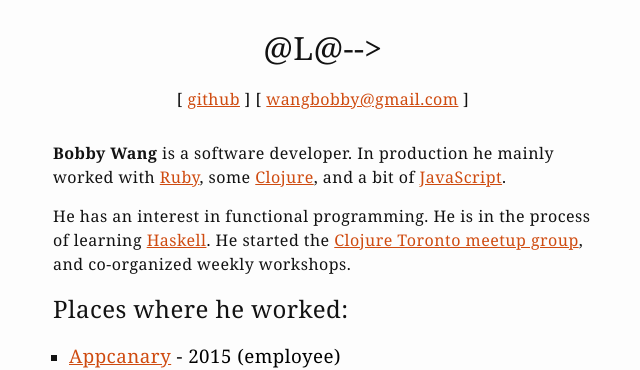
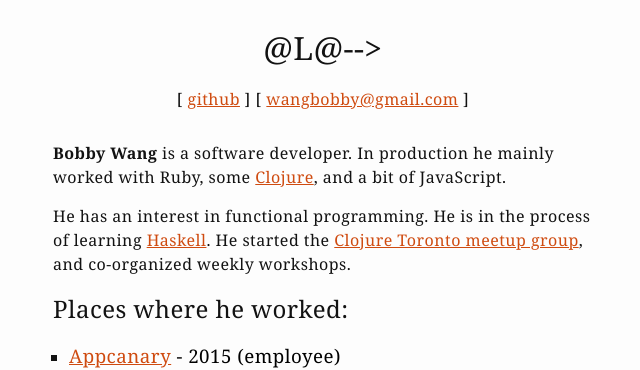
Before and after one commit to byw/byw.github.com, a Jekyll site: the page built from index.html, in a window 1280 px wide. Shown: the top 370 px of the page, without its empty margins (317-957 px from the left). Built offline with Jekyll 4.4.1, drawn with Linux system fonts in a browser that asks for light colours; some web fonts are replaced; some of the changed lines change nothing that is shown.

Commit message:
Remove some redundant links.

```diff
--- a/index.html
+++ b/index.html
@@ -7,11 +7,13 @@ layout: default
   <div id='cv'>
     <p>
       <strong>Bobby Wang</strong> is a software developer. In production he mainly worked with
-      <a target="_blank" href="http://www.rubyonrails.com">Ruby</a>,
+      <!--<a target="_blank" href="http://www.rubyonrails.com">Ruby</a>,-->
+      Ruby,
       some
       <a target="_blank" href="http://www.clojure.org">Clojure</a>,
       and a bit of
-      <a target="_blank" href="https://angularjs.org/">JavaScript</a>.
+      JavaScript.
+      <!--<a target="_blank" href="https://angularjs.org/">JavaScript</a>.-->
       <!--
       <a target="_blank" href="https://facebook.github.io/react/">React</a>/<a target="_blank" href="http://redux.js.org/">Redux</a>/<a target="_blank" href="https://facebook.github.io/relay/">Relay</a>.
       -->
```
